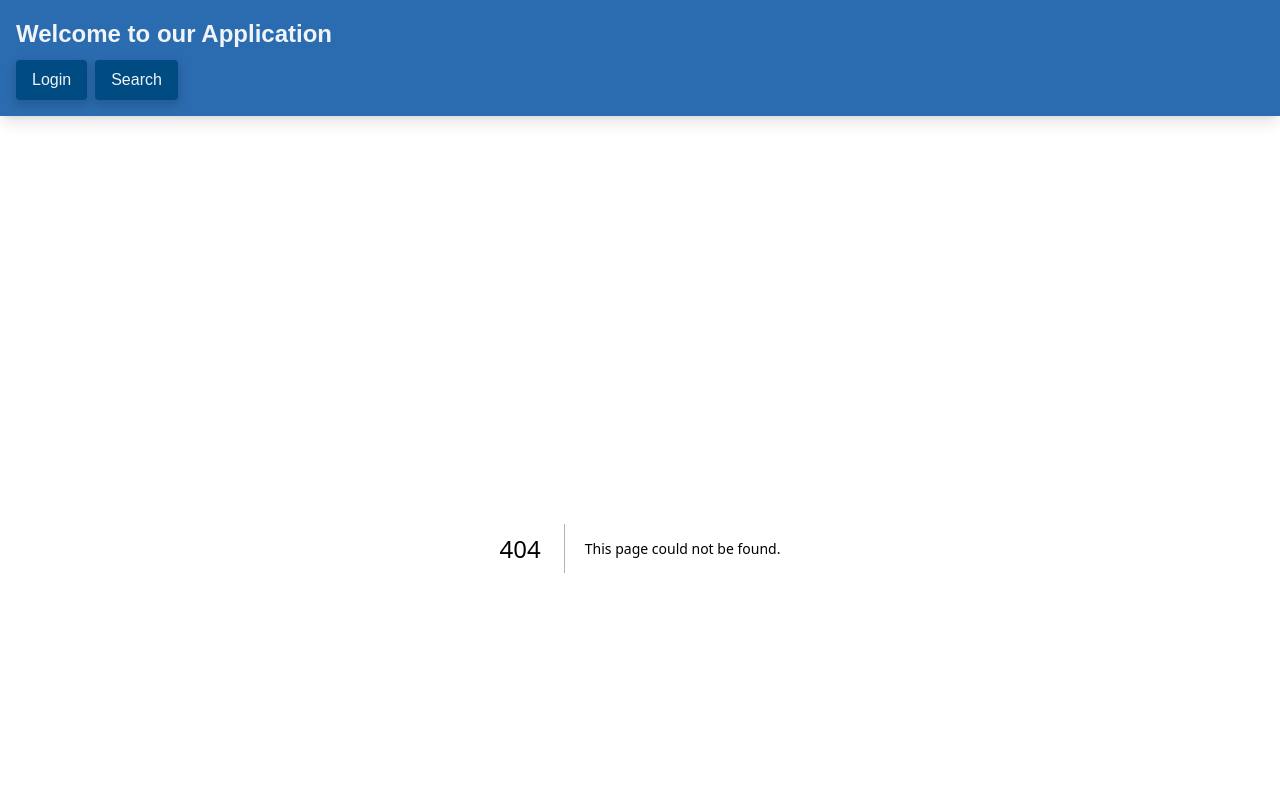
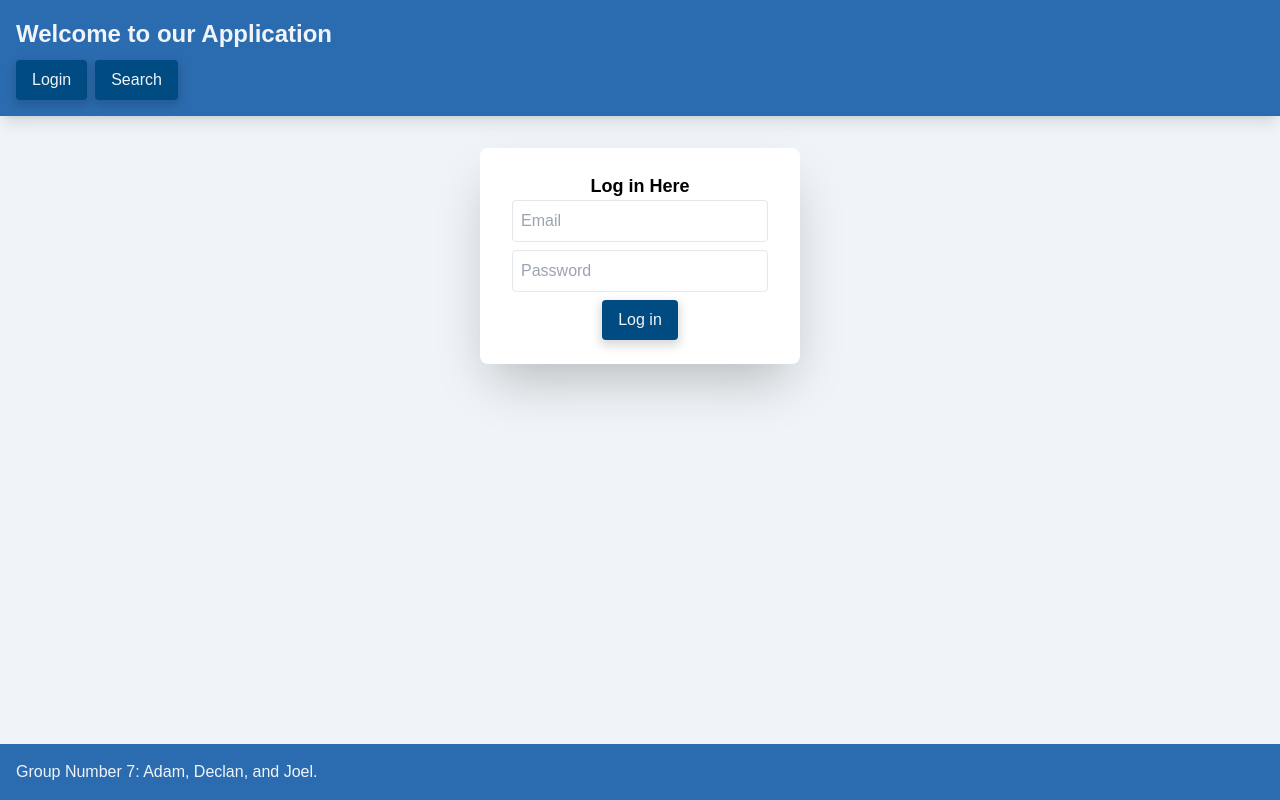
Before and after one commit to ppw0021/CISE-1b, a Next.js app in the folder frontend/: page /customerlogin in a window 1280 px wide. Before the commit this address had no page. Shown: the top 800 px of the page. Built offline with nearby package versions, Linux system fonts and the light colour scheme.

Commit message:
Created /customerlogin
Created functional email and password boxes.

```diff
--- /dev/null
+++ b/frontend/src/app/customerlogin/page.tsx
@@ -0,0 +1,55 @@
+"use client";  // Add this line to ensure it's treated as a Client Component
+import Link from 'next/link';
+import { useState } from 'react';
+
+export default function CustomerPage() {
+
+    const [emailEntry, setEmailEntry] = useState<string>("");
+    const [passwordEntry, setPasswordEntry] = useState<string>("");
+
+    const handleEmailChange = (e: React.ChangeEvent<HTMLInputElement>) => {
+        setEmailEntry(e.target.value);
+    }
+
+    const handleEmailInput = () => {
+        console.log("Username:", emailEntry);
+        //Logic goes here like calling an API
+    }
+
+    const handlePasswordChange = (e: React.ChangeEvent<HTMLInputElement>) => {
+        setPasswordEntry(e.target.value);
+    }
+
+    const handlePasswordInput = () => {
+        console.log("Password:", passwordEntry);
+        //Logic goes here like calling an API
+    }
+    return (
+        <div className="flex items-center justify-center">
+            <div className="bg-white shadow-2xl rounded-lg p-6 w-80 text-center">
+                <h1 className="text-lg font-bold">Log in Here</h1>
+                <Link href="/main">
+                </Link>
+                <input
+                    type="text"
+                    value={emailEntry}
+                    onChange={handleEmailChange}
+                    placeholder="Email"
+                    className="border p-2 rounded mb-2 w-64"
+                />
+                <input
+                    type="password"
+                    value={passwordEntry}
+                    onChange={handlePasswordChange}
+                    placeholder="Password"
+                    className="border p-2 rounded mb-2 w-64"
+                />
+                <button
+                    onClick={handleEmailInput}
+                >
+                    Log in
+                </button>
+            </div>
+        </div>
+    );
+}
--- a/frontend/src/app/page.tsx
+++ b/frontend/src/app/page.tsx
@@ -4,7 +4,7 @@ export default function Home() {
     <div className="flex items-center justify-center">
       <div className="bg-white shadow-2xl rounded-lg p-6 w-80 text-center">
         <h1 className="text-lg font-bold">Login Here</h1>
-        <Link href="/customer">
+        <Link href="/customerlogin">
         <button>
         Login as Customer
           </button>
--- a/frontend/src/app/search/page.tsx
+++ b/frontend/src/app/search/page.tsx
@@ -1,7 +1,20 @@
+import { useState } from 'react';
+
 export default function SearchPage() {
-    return (
-      <div className="flex items-center justify-center">
-        <h1 className="text-lg font-bold">Search Page.</h1>
-      </div>
-    );
+
+  const [entryTerm, setEntryTerm] = useState<string>("");
+
+  const handleInputChange = (e: React.ChangeEvent<HTMLInputElement>) => {
+    setEntryTerm(e.target.value);
   }
+
+  const handleInput = () => {
+    console.log("Username:", entryTerm);
+    //Logic goes here
+  }
+  return (
+    <div className="flex items-center justify-center">
+      <h1 className="text-lg font-bold">Search Page.</h1>
+    </div>
+  );
+}
```
